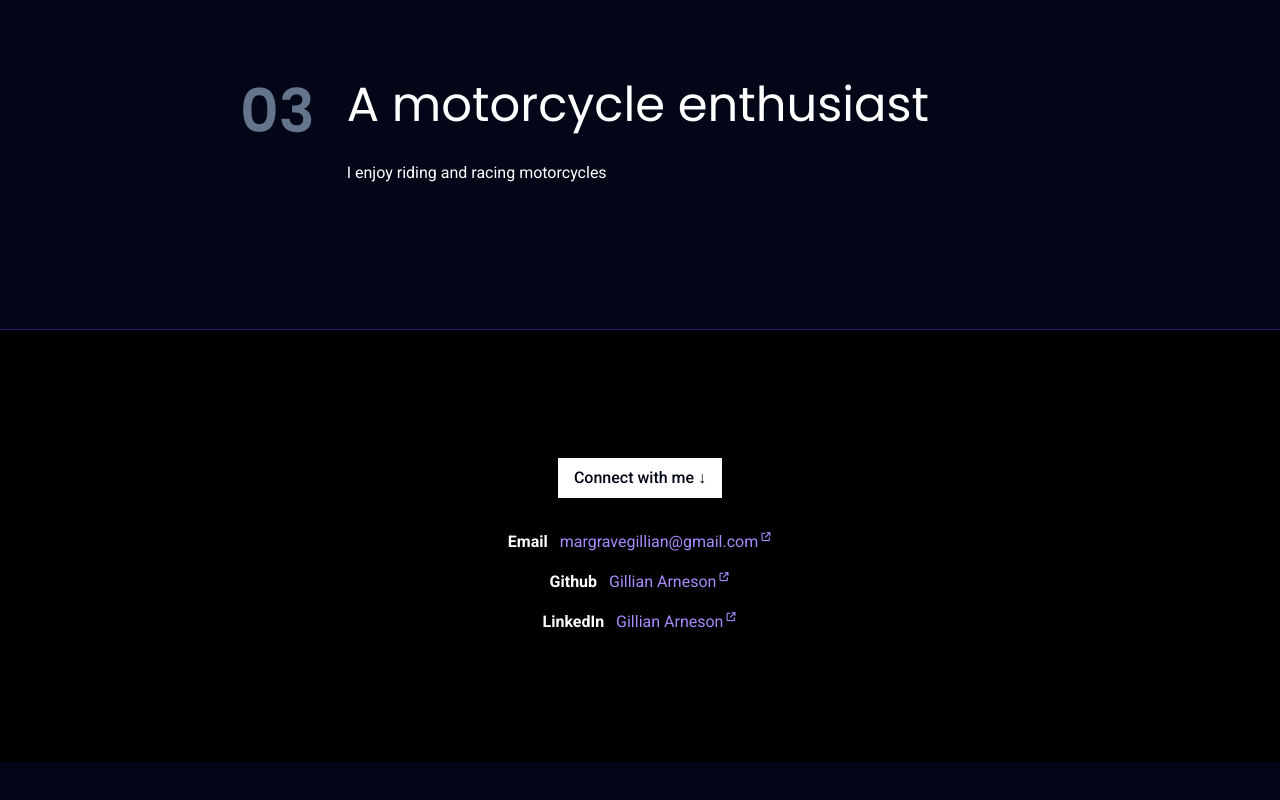
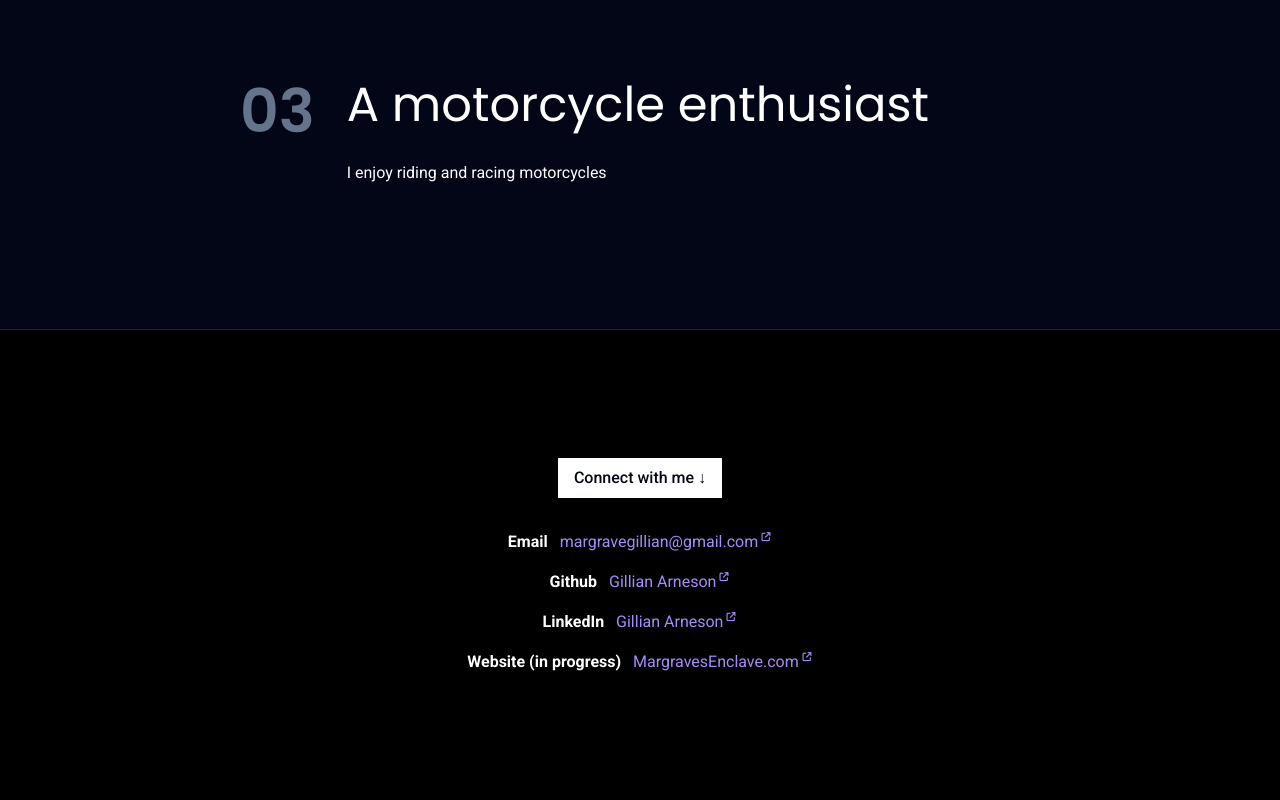
Before and after one commit to margravegillian/gillian-portfolio, a SvelteKit app: page / in a window 1280 px wide. Shown: the part 2083-2883 px from the top of the page. Before the commit the page ends 2845 px from the top, so only its background shows below. Built offline with nearby package versions, Linux system fonts and the light colour scheme.

Commit message:
all working and deployed to unraid

```diff
--- a/package.json
+++ b/package.json
@@ -8,7 +8,7 @@
 		"preview": "vite preview",
 		"lint": "prettier --check . && eslint .",
 		"format": "prettier --write .",
-		"image": "docker build -t gillian-portfolio ."
+		"image": "docker build -t urvaius/gillian-portfolio ."
 	},
 	"devDependencies": {
 		"@sveltejs/adapter-auto": "^3.0.0",
--- a/src/components/Footer.svelte
+++ b/src/components/Footer.svelte
@@ -27,5 +27,13 @@
 
             </span></sup>
         </a></p>
+
+         <p><b class="pr-2">Website (in progress)</b>
+        <a class="text-violet-400" target="_blank" href="https://home.margravesenclave.com/">
+            MargravesEnclave.com<sup ><span class="text-xs scale-75 pl-0.5">
+                <i class="fa-solid fa-arrow-up-right-from-square text-xs scale-[75%]"/>
+
+            </span></sup>
+        </a></p>
     </div>
 </footer>
```
Also changed, not shown: dockerpush.txt, 1 other file (tests, documents, lock files or other folders).
